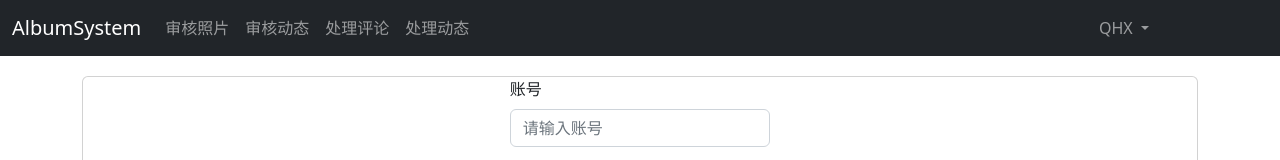
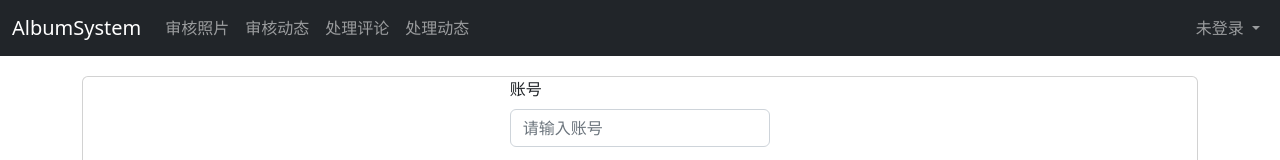
Before and after one commit to NJNUqhx/AlbumSystem, a Vue app in the folder admin_web/: page /admin/account/login in a window 1280 px wide. Shown: the top 160 px of the page. Built offline with nearby package versions, Linux system fonts and the light colour scheme.

Commit message:
qhx 更新登录

```diff
--- a/admin_web/src/components/NavBar.vue
+++ b/admin_web/src/components/NavBar.vue
@@ -1,31 +1,50 @@
 <template>
   <nav class="navbar navbar-expand-lg navbar-dark bg-dark">
     <div class="container-fluid">
-    <router-link class="navbar-brand" :to="{name: 'home'}">AlbumSystem</router-link>
+      <router-link class="navbar-brand" :to="{ name: 'home' }">AlbumSystem</router-link>
       <div class="collapse navbar-collapse" id="navbarText">
         <ul class="navbar-nav me-auto mb-2 mb-lg-0">
           <li class="nav-item">
-          <router-link :class="route_name == 'examinephoto' ? 'nav-link active' : 'nav-link'" :to="{name: 'examinephoto'}">审核照片</router-link>
+            <router-link :class="route_name == 'examinephoto' ? 'nav-link active' : 'nav-link'"
+              :to="{ name: 'examinephoto' }">审核照片</router-link>
           </li>
           <li class="nav-item">
-          <router-link :class="route_name == 'examinemoment' ? 'nav-link active' : 'nav-link'" :to="{name: 'examinemoment'}">审核动态</router-link>
+            <router-link :class="route_name == 'examinemoment' ? 'nav-link active' : 'nav-link'"
+              :to="{ name: 'examinemoment' }">审核动态</router-link>
           </li>
           <li class="nav-item">
-          <router-link :class="route_name == 'handlecomment' ? 'nav-link active' : 'nav-link'" :to="{name: 'handlecomment'}">处理评论</router-link>
+            <router-link :class="route_name == 'handlecomment' ? 'nav-link active' : 'nav-link'"
+              :to="{ name: 'handlecomment' }">处理评论</router-link>
           </li>
           <li class="nav-item">
-          <router-link :class="route_name == 'handlemoment' ? 'nav-link active' : 'nav-link'" :to="{name: 'handlemoment'}">处理动态</router-link>
+            <router-link :class="route_name == 'handlemoment' ? 'nav-link active' : 'nav-link'"
+              :to="{ name: 'handlemoment' }">处理动态</router-link>
           </li>
         </ul>
-      <ul class="navbar-nav" style="margin-right:10%">
+        <ul class="navbar-nav" v-if="$store.state.admin.is_login">
           <li class="nav-item dropdown">
-          <a class="nav-link dropdown-toggle" href="#" id="navbarDropdown" role="button" data-bs-toggle="dropdown" aria-expanded="false">
-            QHX
+            <a class="nav-link dropdown-toggle" href="#" id="navbarDropdown" role="button" data-bs-toggle="dropdown"
+              aria-expanded="false">
+              {{ $store.state.admin.account }}
             </a>
-          <ul class="dropdown-menu" aria-labelledby="navbarDropdown" >
-            <li><a class="dropdown-item" href="#">登录</a></li>
-            <li><a class="dropdown-item" href="#">注册</a></li>
-            <li><a class="dropdown-item" href="#">注销</a></li>
+            <ul class="dropdown-menu" aria-labelledby="navbarDropdown">
+              <li><a class="dropdown-item" @click="logout">注销</a></li>
+            </ul>
+          </li>
+        </ul>
+        <ul class="navbar-nav" v-else>
+          <li class="nav-item dropdown">
+            <a class="nav-link dropdown-toggle" href="#" id="navbarDropdown" role="button" data-bs-toggle="dropdown"
+              aria-expanded="false">
+              未登录
+            </a>
+            <ul class="dropdown-menu" aria-labelledby="navbarDropdown">
+              <li>
+                <router-link class="dropdown-item" :to="{ name: 'login' }">登录</router-link>
+              </li>
+              <li>
+                <router-link class="dropdown-item" :to="{ name: 'register' }">注册</router-link>
+              </li>
             </ul>
           </li>
         </ul>
@@ -37,17 +56,24 @@
 <script>
 import { useRoute } from 'vue-router'
 import { computed } from 'vue'
+import { useStore } from 'vuex'
 
-export default{
-  setup(){
+export default {
+  setup() {
+    const store = useStore();
     const route = useRoute();
-    let route_name = computed(() => route.name)
+    let route_name = computed(() => route.name);
+    const logout = () => {
+      store.dispatch("logout");
+    }
     return {
-      route_name
+      route_name,
+      logout
     }
   }
 }
 </script>
 
 <style scoped>
+
 </style>
--- a/admin_web/src/store/index.js
+++ b/admin_web/src/store/index.js
@@ -9,6 +9,6 @@ export default createStore({
   actions: {
   },
   modules: {
-    Admin: ModuleAdmin,
+    admin: ModuleAdmin,
   }
 })
--- a/admin_web/src/views/LoginView.vue
+++ b/admin_web/src/views/LoginView.vue
@@ -46,7 +46,7 @@ export default {
                     store.dispatch("getinfo", {
                         success() {
                             router.push({ name: 'home' });
-                            console.log(store.state.admin);
+                            // console.log(store.state.admin);
                         }
                     })
                 },
```
Also changed, not shown: admin_web/src/App.vue (+0 -44 lines). Lines whose indentation alone changed are shown as unchanged.
